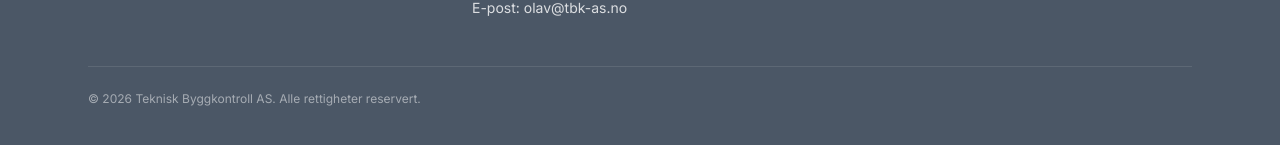
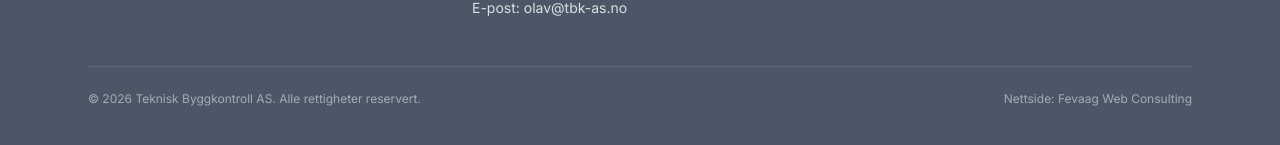
Before and after one commit to TerjeFevaag/tbk-as, a Next.js app: page / in a window 1280 px wide. Shown: the part 2407-2552 px from the top of the page. Built offline with nearby package versions, Linux system fonts and the light colour scheme.

Commit message:
Add web design credit to footer

```diff
--- a/components/site-footer.tsx
+++ b/components/site-footer.tsx
@@ -41,9 +41,20 @@ export function SiteFooter() {
           </div>
         </div>
 
-        <div className="mt-12 border-t border-white/10 pt-6 text-xs text-white/50">
+        <div className="mt-12 flex flex-col gap-2 border-t border-white/10 pt-6 text-xs text-white/50 sm:flex-row sm:items-center sm:justify-between">
           <p>
             &copy; {year} {siteConfig.name}. Alle rettigheter reservert.
+          </p>
+          <p>
+            Nettside:{" "}
+            <a
+              href="http://fevaag.no/"
+              target="_blank"
+              rel="noopener noreferrer"
+              className="transition-colors hover:text-white"
+            >
+              Fevaag Web Consulting
+            </a>
           </p>
         </div>
       </div>
```
